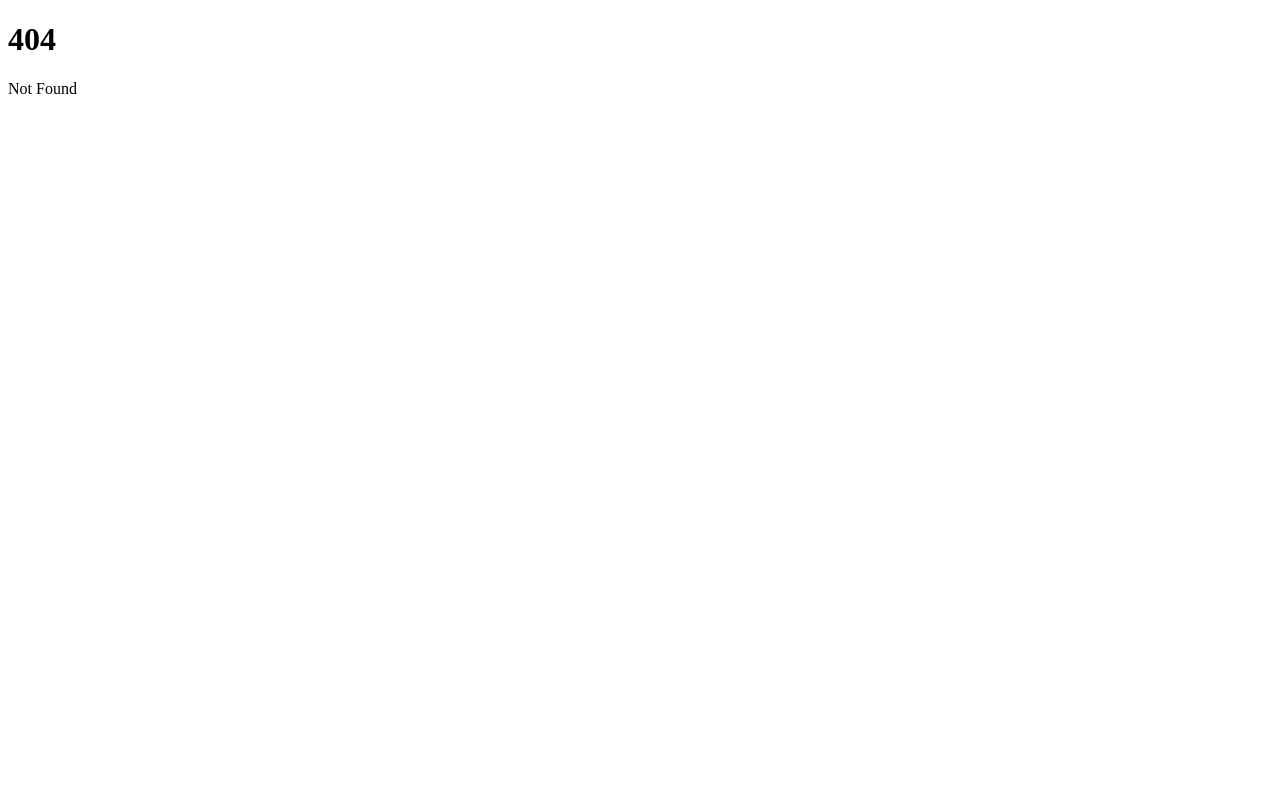
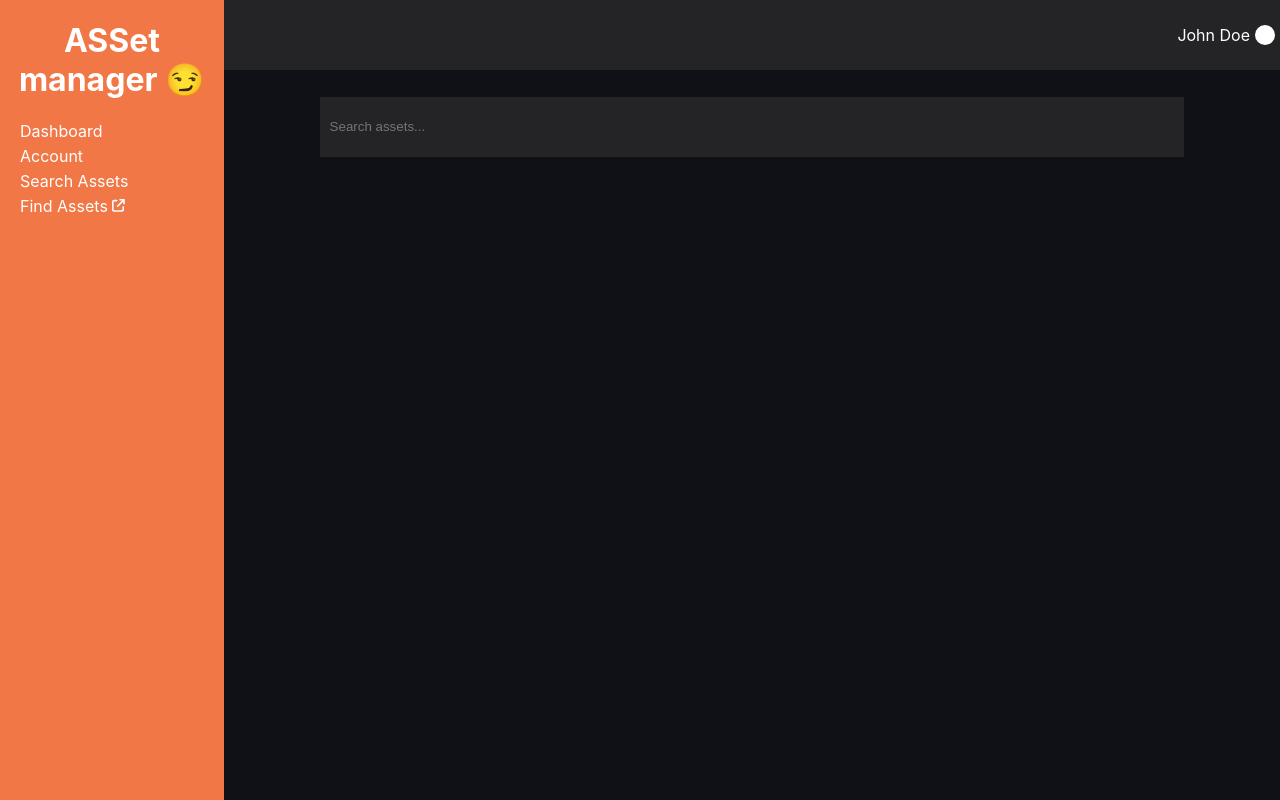
Before and after one commit to md-y/hacksmu-5, a SvelteKit app: page /search in a window 1280 px wide. Before the commit this address had no page. Built offline with nearby package versions, Linux system fonts and the light colour scheme.

Commit message:
Add search

```diff
--- a/src/routes/(dashboard)/SideBar.svelte
+++ b/src/routes/(dashboard)/SideBar.svelte
@@ -9,6 +9,9 @@
 	</div>
 	<div class="sidebarItem">
 		<a href="account">Account</a>
+	</div>
+	<div class="sidebarItem">
+		<a href="search">Search Assets</a>
 	</div>
 	<div class="sidebarItem">
 		<a href="/ar" target="_blank"
--- /dev/null
+++ b/src/routes/(dashboard)/search/+page.svelte
@@ -0,0 +1,102 @@
+<script lang="ts">
+	import type { Asset } from '../../../types';
+
+	let results: Asset[] = [];
+
+	async function onSearch(target: EventTarget & HTMLInputElement) {
+		const query = target.value;
+		if (!query) return;
+
+		const url = new URL('/api/assets/search', location.origin);
+		url.searchParams.set('query', query);
+
+		const res = await fetch(url);
+		results = await res.json();
+	}
+
+	function getColor(asset: Asset) {
+		const bgColors = [
+			'#4a7646',
+			'#5a763d',
+			'#697536',
+			'#797431',
+			'#88712f',
+			'#976e31',
+			'#a56a38',
+			'#b26641',
+			'#bd624e',
+			'#c65e5e'
+		];
+		return bgColors[asset['Criticality Level']];
+	}
+</script>
+
+<div id="page">
+	<div id="search-area">
+		<input
+			id="search-input"
+			type="text"
+			placeholder="Search assets..."
+			on:keydown={(ev) => {
+				if (ev.key === 'Enter') onSearch(ev.currentTarget);
+			}}
+		/>
+	</div>
+	<div id="results-area">
+		{#each results as res}
+			<a class="result" style:border-color={getColor(res)} href="/info/{res['_id']}">
+				<h3><b>{res['Asset Type']}</b> - #{res['Asset ID']}</h3>
+				<h3>{res['Installation Date']}</h3>
+			</a>
+		{/each}
+	</div>
+</div>
+
+<style lang="scss">
+	#page {
+		overflow: hidden;
+		height: 90vh;
+	}
+
+	#search-area {
+		display: flex;
+		flex-direction: row;
+		justify-content: center;
+
+		#search-input {
+			display: block;
+			width: 80%;
+			height: 3em;
+			margin-top: 2em;
+			background-color: #242325;
+			color: white;
+			border: none;
+			padding: 0.75em;
+		}
+	}
+
+	#results-area {
+		height: 100%;
+		overflow-y: auto;
+	}
+
+	.result {
+		background-color: #242325;
+		border-radius: 10px;
+		border-width: 2px;
+		border-style: solid;
+		border-color: transparent;
+		margin: 1.5em;
+		padding: 0.5em;
+
+		color: white;
+		text-decoration: none;
+
+		display: flex;
+		justify-content: space-between;
+
+		h3 {
+			display: inline-flex;
+		}
+	}
+</style>
--- /dev/null
+++ b/src/routes/api/assets/search/+server.ts
@@ -0,0 +1,31 @@
+import { json, error } from '@sveltejs/kit';
+import type { RequestHandler } from './$types';
+import { getCBRECollection } from '../../mongoclient';
+
+export const GET: RequestHandler = async (event) => {
+	const params = event.url.searchParams;
+	const query = params.get('query');
+	if (!query) {
+		throw error(400, {
+			message: 'Missing query parameter'
+		});
+	}
+
+	const collection = await getCBRECollection();
+	let cursor = collection.aggregate([
+		{
+			$search: {
+				index: 'default',
+				text: {
+					query: query,
+					path: {
+						wildcard: '*'
+					}
+				}
+			}
+		}
+	]);
+	cursor = cursor.limit(50);
+	const data = await cursor.toArray();
+	return json(data ?? {});
+};
```
Also changed, not shown: src/routes/(dashboard)/info/[asset]/+page.svelte (added).
